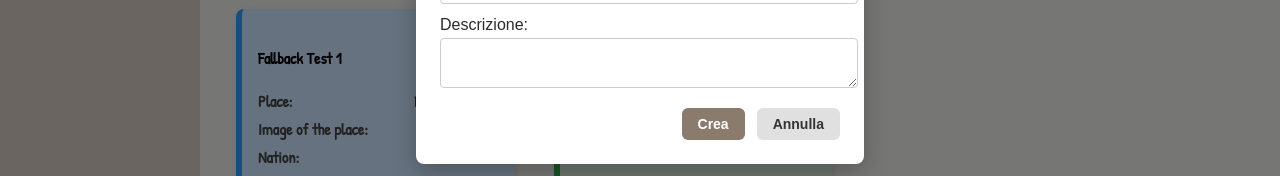
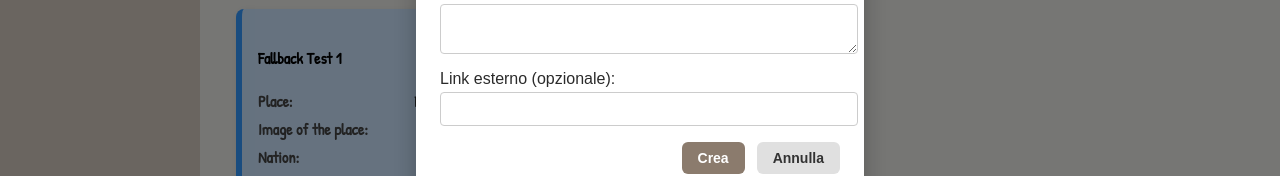
Before and after one commit to Alelover01/personalHub, a React (Create React App) app in the folder frontend/: page / in a window 1280 px wide. Both pictures are taken after a click on the button "Crea Post-it". Shown: the part 1304-1480 px from the top of the page. Built offline with nearby package versions, Linux system fonts and the light colour scheme; no server answers.

Commit message:
fix of the image link

```diff
--- a/frontend/src/components/PostItCreator/PostItCreator.jsx
+++ b/frontend/src/components/PostItCreator/PostItCreator.jsx
@@ -9,9 +9,9 @@ export default function PostItCreator({ onCreate, onClose, noteToEdit }) {
     title: '',
     imageUrl: '',
     description: '',
+    link: '', // nuovo campo
   });
 
-  // 🔹 Popola il form se stiamo modificando un post-it esistente
   useEffect(() => {
     if (noteToEdit) {
       setFormData({ ...noteToEdit });
@@ -26,12 +26,16 @@ export default function PostItCreator({ onCreate, onClose, noteToEdit }) {
   const handleSubmit = (e) => {
     e.preventDefault();
 
-    // Se stiamo creando un nuovo post-it, assicuriamoci che abbia un ID unico
     if (!noteToEdit) {
       formData.id = Date.now();
     }
 
-    onCreate(formData); // Passa i dati al PostItBoard
+    // Normalizza il link se manca http/https
+    if (formData.link && !formData.link.startsWith('http')) {
+      formData.link = 'https://' + formData.link;
+    }
+
+    onCreate(formData);
     onClose();
   };
 
@@ -79,6 +83,16 @@ export default function PostItCreator({ onCreate, onClose, noteToEdit }) {
             />
           </label>
 
+          <label>
+            Link esterno (opzionale):
+            <input
+              type="text"
+              name="link"
+              value={formData.link}
+              onChange={handleChange}
+            />
+          </label>
+
           <div className="modal-actions">
             <button type="submit">{noteToEdit ? 'Aggiorna' : 'Crea'}</button>
             <button type="button" onClick={onClose}>Annulla</button>
--- a/frontend/src/components/Postit/Postit.jsx
+++ b/frontend/src/components/Postit/Postit.jsx
@@ -131,12 +131,27 @@ export default function PostItBoard() {
                 <div key={note.id} className={`postit ${note.section.toLowerCase()}`}>
                   <h4>{note.title}</h4>
                   {note.imageUrl && (
-                    <img
-                      src={note.imageUrl}
-                      alt={note.title}
-                      style={{ width: '100%', borderRadius: '6px' }}
-                    />
+                    <a
+                      href={note.link || note.imageUrl}
+                      target="_blank"
+                      rel="noopener noreferrer"
+                    >
+                      <img
+                        src={note.imageUrl}
+                        alt={note.title}
+                        style={{ width: '100%', borderRadius: '6px', marginBottom: '8px' }}
+                      />
+                    </a>
                   )}
+
+                  {note.link && (
+                    <p style={{ marginTop: '4px' }}>
+                      🔗 <a href={note.link} target="_blank" rel="noopener noreferrer">
+                        Visita il sito
+                      </a>
+                    </p>
+                  )}
+
                   <div className="postit-content">
                     {getVisibleFields(note).map((field) => (
                       <div key={field.name} className="postit-row">
```
